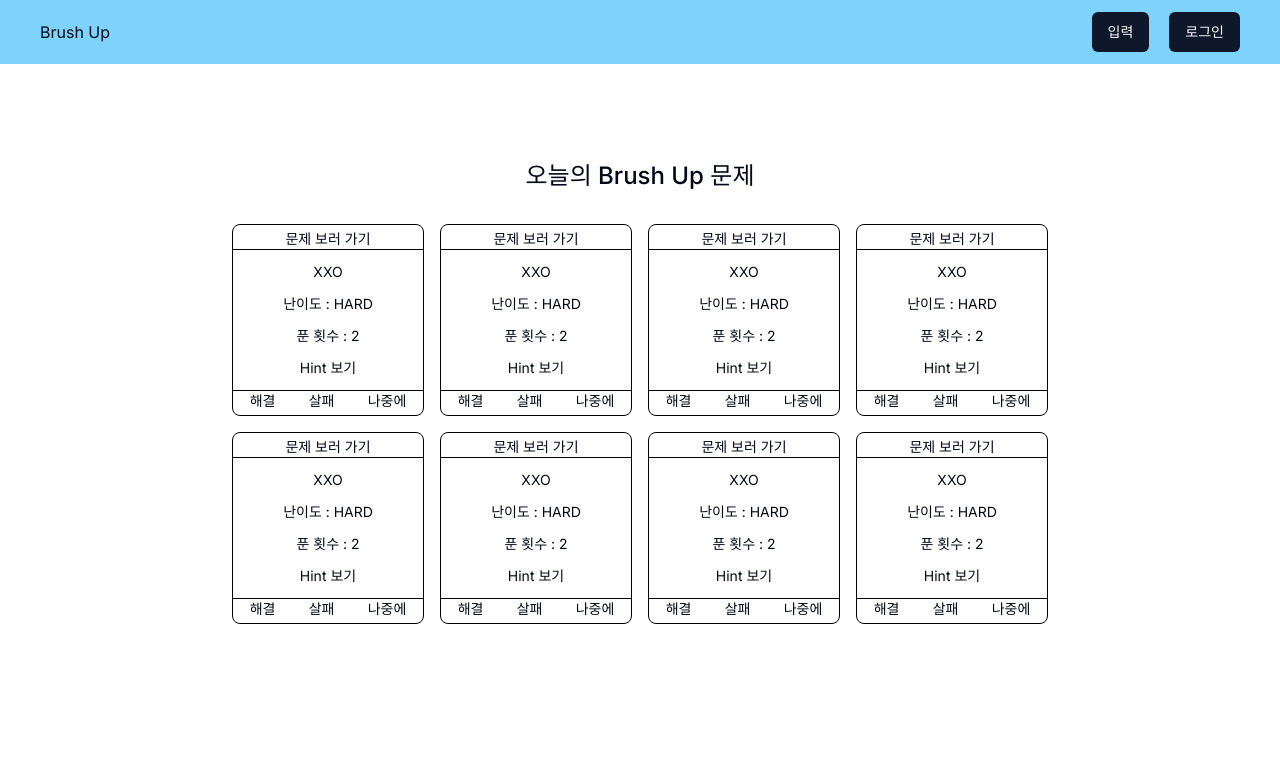
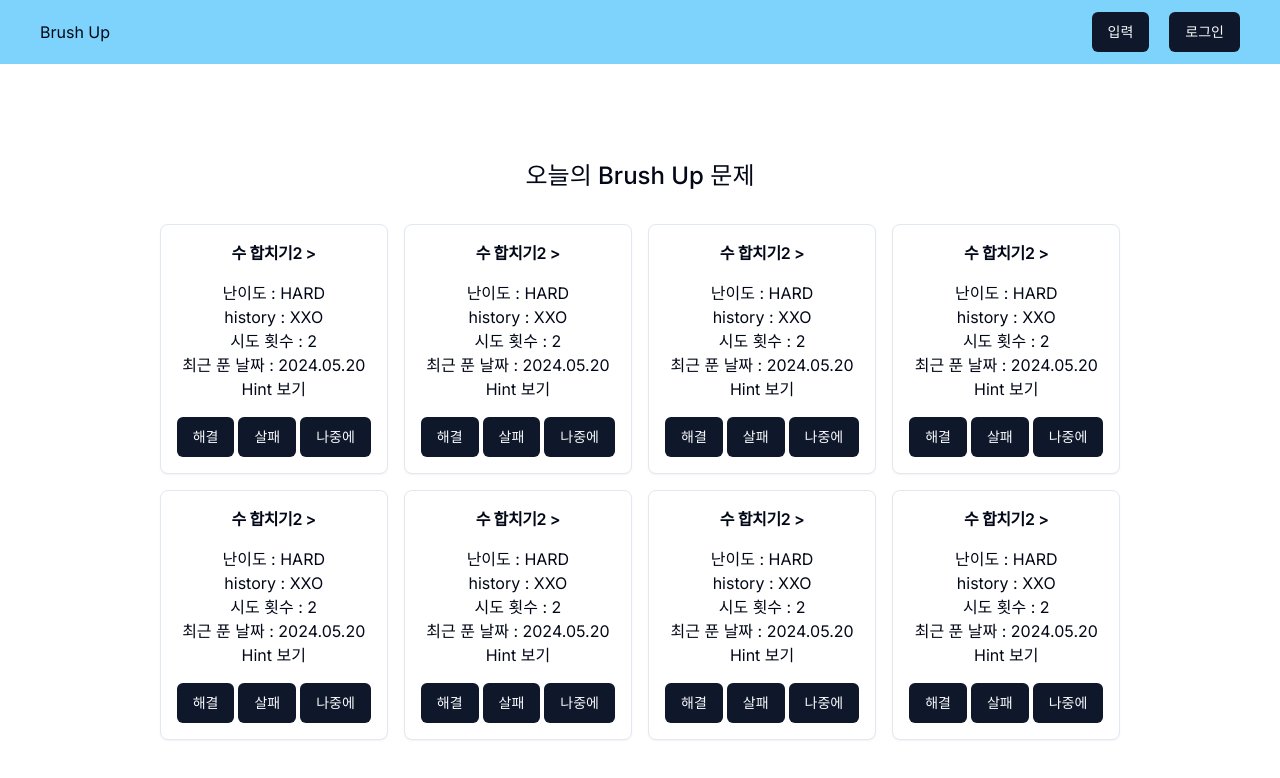
Before and after one commit to dongree/brushup, a Next.js app: page / in a window 1280 px wide. Shown: the top 778 px of the page. Built offline with nearby package versions, Linux system fonts and the light colour scheme; no server answers.

Commit message:
Fix: Card UI 수정 with shadcn ui

```diff
--- a/src/components/QuestionCard.tsx
+++ b/src/components/QuestionCard.tsx
@@ -1,20 +1,34 @@
 "use client";
+
+import {
+  Card,
+  CardContent,
+  CardFooter,
+  CardHeader,
+  CardTitle,
+} from "@/components/ui/card";
+import { Button } from "./ui/button";
 
 export default function QuestionCard() {
   return (
-    <section className="flex h-48 w-48 flex-col items-center justify-between rounded-lg border-[1px] border-black bg-white py-1 text-sm">
-      <button className="w-full border-b-[1px] border-black">
-        문제 보러 가기
-      </button>
-      <div>XXO</div>
-      <div>난이도 : HARD</div>
-      <div>푼 횟수 : 2</div>
-      <div>Hint 보기</div>
-      <div className="flex w-full justify-around border-t-[1px] border-black">
-        <button>해결</button>
-        <button>살패</button>
-        <button>나중에</button>
-      </div>
-    </section>
+    <Card className="flex flex-col items-center">
+      <CardHeader>
+        <CardTitle className="text-base">
+          수 합치기2 <button>{">"}</button>
+        </CardTitle>
+      </CardHeader>
+      <CardContent className="flex flex-col items-center">
+        <div>난이도 : HARD</div>
+        <div>history : XXO</div>
+        <div>시도 횟수 : 2</div>
+        <div>최근 푼 날짜 : 2024.05.20</div>
+        <div>Hint 보기</div>
+      </CardContent>
+      <CardFooter className="gap-1">
+        <Button>해결</Button>
+        <Button>살패</Button>
+        <Button>나중에</Button>
+      </CardFooter>
+    </Card>
   );
 }
--- /dev/null
+++ b/src/components/ui/card.tsx
@@ -0,0 +1,86 @@
+import * as React from "react";
+
+import { cn } from "@/lib/utils";
+
+const Card = React.forwardRef<
+  HTMLDivElement,
+  React.HTMLAttributes<HTMLDivElement>
+>(({ className, ...props }, ref) => (
+  <div
+    ref={ref}
+    className={cn(
+      "rounded-lg border bg-card text-card-foreground shadow-sm",
+      className,
+    )}
+    {...props}
+  />
+));
+Card.displayName = "Card";
+
+const CardHeader = React.forwardRef<
+  HTMLDivElement,
+  React.HTMLAttributes<HTMLDivElement>
+>(({ className, ...props }, ref) => (
+  <div
+    ref={ref}
+    className={cn("flex flex-col space-y-1.5 p-4", className)}
+    {...props}
+  />
+));
+CardHeader.displayName = "CardHeader";
+
+const CardTitle = React.forwardRef<
+  HTMLParagraphElement,
+  React.HTMLAttributes<HTMLHeadingElement>
+>(({ className, ...props }, ref) => (
+  <h3
+    ref={ref}
+    className={cn(
+      "text-2xl font-semibold leading-none tracking-tight",
+      className,
+    )}
+    {...props}
+  />
+));
+CardTitle.displayName = "CardTitle";
+
+const CardDescription = React.forwardRef<
+  HTMLParagraphElement,
+  React.HTMLAttributes<HTMLParagraphElement>
+>(({ className, ...props }, ref) => (
+  <p
+    ref={ref}
+    className={cn("text-sm text-muted-foreground", className)}
+    {...props}
+  />
+));
+CardDescription.displayName = "CardDescription";
+
+const CardContent = React.forwardRef<
+  HTMLDivElement,
+  React.HTMLAttributes<HTMLDivElement>
+>(({ className, ...props }, ref) => (
+  <div ref={ref} className={cn("p-4 pt-0", className)} {...props} />
+));
+CardContent.displayName = "CardContent";
+
+const CardFooter = React.forwardRef<
+  HTMLDivElement,
+  React.HTMLAttributes<HTMLDivElement>
+>(({ className, ...props }, ref) => (
+  <div
+    ref={ref}
+    className={cn("flex items-center p-4 pt-0", className)}
+    {...props}
+  />
+));
+CardFooter.displayName = "CardFooter";
+
+export {
+  Card,
+  CardHeader,
+  CardFooter,
+  CardTitle,
+  CardDescription,
+  CardContent,
+};
```
